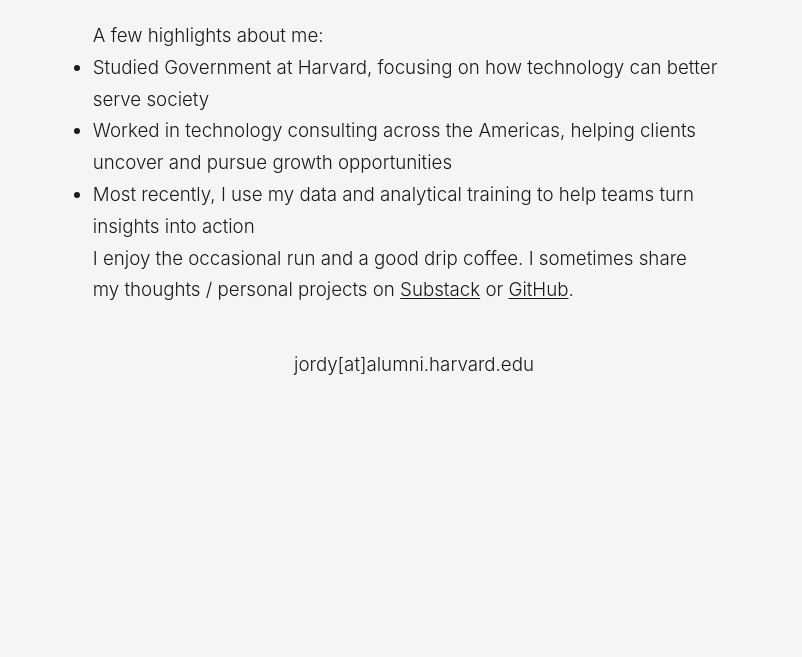
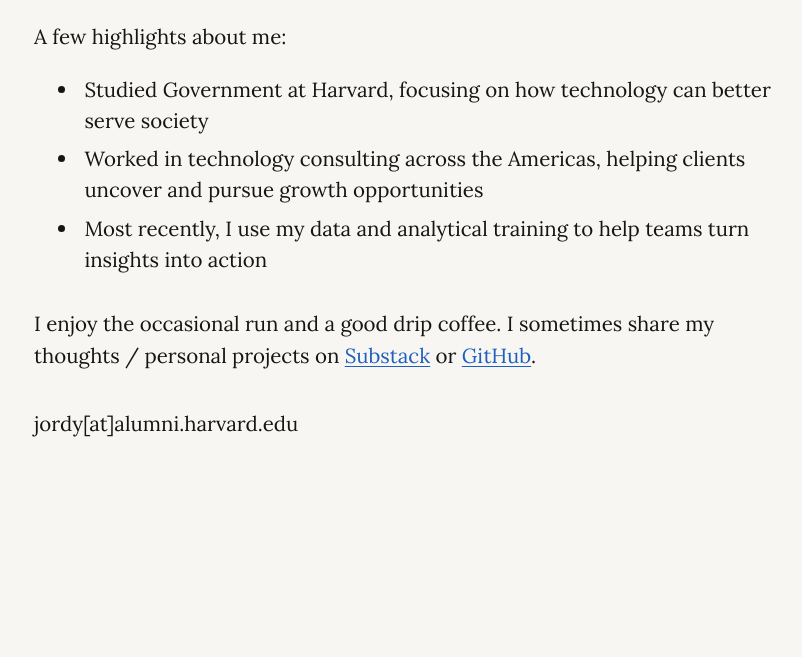
Before and after one commit to rodriguezjordyc/website, a plain HTML site: page index.html in a window 1280 px wide. Shown: the part 143-800 px from the top of the page, without its empty margins (226-1028 px from the left). Drawn offline with Linux system fonts and the light colour scheme.

Commit message:
Refine homepage typography and cursor styles

```diff
--- a/style.css
+++ b/style.css
@@ -1,162 +1,165 @@
-/* CSS Variables - Single Light Theme */
 :root {
-    --bg-primary: #F5F5F5;
-    --bg-secondary: #F5F5F5;
-    --text-primary: #1B1A17;
-    --transition: all 0.3s ease;
-    /* Typography (edit these to change the site's global font) */
-    --font-family: "Inter", -apple-system, BlinkMacSystemFont, "Segoe UI", sans-serif;
-    --text-size: 1.3rem;
-    --text-size-name: calc(var(--text-size) * 1.5);
-    --line-height: 1.7;
-    --font-weight-body: 300;
-    --font-weight-heading: 400;
-    --letter-spacing: 0;
-    --paragraph-gap: 1.5rem;
-    --hero-name-gap: 2rem;
+    --bg-primary: #f7f6f2;
+    --text-primary: #161513;
+    --link-color: #1f5fbf;
+    --link-hover: #174a95;
+    --transition: color 0.2s ease, opacity 0.2s ease;
+    --font-family: "Lora", Georgia, "Times New Roman", serif;
+    --text-size: 1.28rem;
+    --text-size-name: 2rem;
+    --line-height: 1.52;
+    --font-weight-body: 400;
+    --font-weight-heading: 500;
+    --paragraph-gap: 1.85rem;
+    --section-gap: 2.35rem;
 }
 
-/* Base Styles */
 * {
+    box-sizing: border-box;
     margin: 0;
     padding: 0;
-    box-sizing: border-box;
 }
 
 html {
-    font-size: 90%;
+    font-size: 100%;
     scroll-behavior: smooth;
 }
 
 body {
+    min-height: 100vh;
+    background-color: var(--bg-primary);
+    color: var(--text-primary);
     font-family: var(--font-family);
     font-size: var(--text-size);
     font-weight: var(--font-weight-body);
-    background-color: var(--bg-primary);
-    color: var(--text-primary);
     line-height: var(--line-height);
-    letter-spacing: var(--letter-spacing);
+    letter-spacing: 0;
     -webkit-font-smoothing: antialiased;
-    transition: var(--transition);
-    min-height: 100vh;
-    display: flex;
-    flex-direction: column;
+    text-rendering: optimizeLegibility;
 }
 
-/* Layout */
 main {
-    max-width: 700px;
-    width: 90%;
+    width: min(88vw, 760px);
     margin: 0 auto;
-    padding: 2rem 1rem;
-    flex: 1;
+    padding: 5.5rem 0 4rem;
 }
 
-@media (min-width: 768px) {
-    main {
-        width: 85%;
-        padding: 3rem 2rem;
-    }
-}
-
-/* Hero Section */
 .hero {
     display: flex;
     flex-direction: column;
     align-items: flex-start;
-    justify-content: flex-start;
     text-align: left;
-    padding: 3rem 0 1rem;
-    margin: 0;
 }
 
 .hero-name {
+    margin-bottom: var(--section-gap);
     font-size: var(--text-size-name);
     font-weight: var(--font-weight-heading);
-    letter-spacing: -0.01em;
-    margin-bottom: var(--hero-name-gap);
+    line-height: 1.2;
 }
 
-.hero > p {
-    max-width: 600px;
+.intro-line {
+    margin-bottom: 1.35rem;
 }
 
-.hero > p + p {
-    margin-top: var(--paragraph-gap);
+.highlights-list {
+    display: grid;
+    gap: 0.45rem;
+    margin: 0 0 var(--paragraph-gap) 1.8rem;
+    padding-left: 1rem;
 }
 
-/* Contact Section */
+.highlights-list li {
+    padding-left: 0.35rem;
+}
+
+.closing-line {
+    margin-top: 0.25rem;
+}
+
 .contact-section {
-    margin-top: 2rem;
-    margin-bottom: 1.5rem;
+    margin-top: var(--section-gap);
 }
 
 .reach-out {
-    display: flex;
-    align-items: center;
-    justify-content: center;
-    gap: 0.5rem;
-    flex-wrap: wrap;
-}
-
-.contact-section a {
-    text-decoration: none;
-}
-
-.text-link {
-    color: var(--text-primary);
-    text-decoration: underline;
-    text-underline-offset: 2px;
-    transition: var(--transition);
-    cursor: pointer;
-}
-
-.copy-email-btn {
-    background: none;
-    border: none;
-    color: var(--text-primary);
-    cursor: pointer;
-    padding: 0.5rem;
-    display: flex;
-    align-items: center;
-    justify-content: center;
-    transition: var(--transition);
-    border-radius: 4px;
-}
-
-.copy-email-btn:hover {
-    opacity: 0.8;
-    background: var(--bg-secondary);
-}
-
-.copy-email-btn svg {
     display: block;
 }
 
 .email {
     color: var(--text-primary);
-    text-decoration: none;
+}
+
+.text-link {
+    color: var(--link-color);
+    cursor: pointer;
+    text-decoration: underline;
+    text-decoration-thickness: 0.06em;
+    text-underline-offset: 0.14em;
     transition: var(--transition);
 }
 
-.email:hover {
-    opacity: 0.8;
+.text-link:hover,
+.text-link:focus-visible {
+    color: var(--link-hover);
 }
 
-/* Responsive adjustments */
-@media (max-width: 768px) {
-    .hero {
-        padding: 2rem 0 1.5rem;
+.text-link:focus-visible {
+    outline: 2px solid currentColor;
+    outline-offset: 3px;
+}
+
+.type-cursor {
+    display: inline-block;
+    width: 2px;
+    height: 1.05em;
+    margin-left: 0.08em;
+    background: currentColor;
+    transform: translateY(0.14em);
+    animation: cursor-blink 1s steps(1, end) infinite;
+}
+
+@keyframes cursor-blink {
+    0%,
+    48% {
+        opacity: 1;
+    }
+
+    49%,
+    100% {
+        opacity: 0;
     }
 }
 
-/* Smooth transitions */
-body,
-.email,
-.copy-email-btn,
-.text-link {
-    transition:
-        background-color 0.3s ease,
-        color 0.3s ease,
-        border-color 0.3s ease;
+@media (max-width: 768px) {
+    :root {
+        --text-size: 1.08rem;
+        --text-size-name: 1.72rem;
+        --line-height: 1.55;
+        --paragraph-gap: 1.6rem;
+        --section-gap: 2rem;
+    }
+
+    main {
+        width: min(90vw, 760px);
+        padding: 3.5rem 0 3rem;
+    }
+
+    .highlights-list {
+        margin-left: 1.25rem;
+        padding-left: 0.8rem;
+    }
 }
+
+@media (prefers-reduced-motion: reduce) {
+    html {
+        scroll-behavior: auto;
+    }
+
+    *,
+    *::before,
+    *::after {
+        animation-duration: 0.01ms !important;
+        animation-iteration-count: 1 !important;
+        transition-duration: 0.01ms !important;
+    }
+}
```
